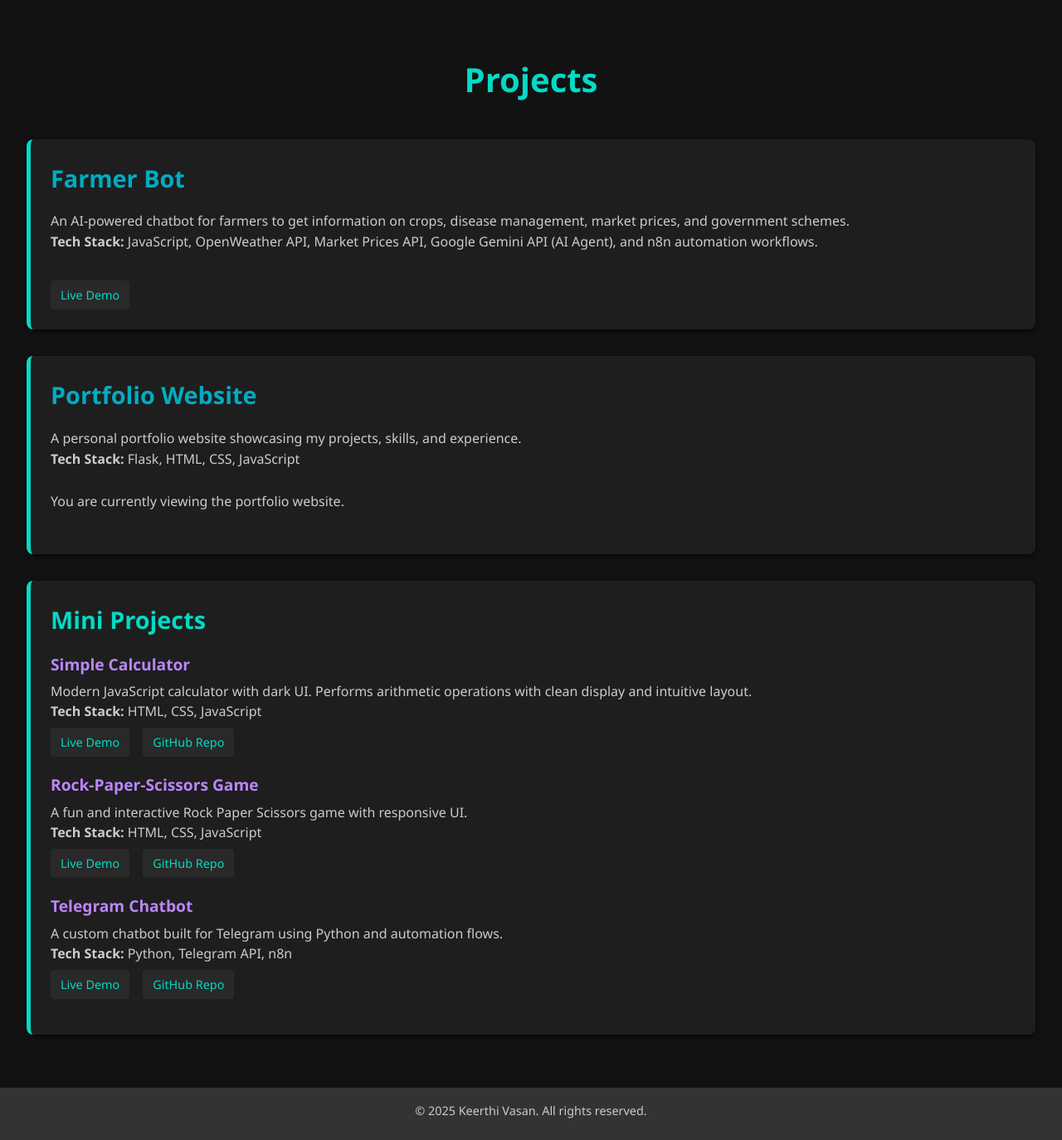
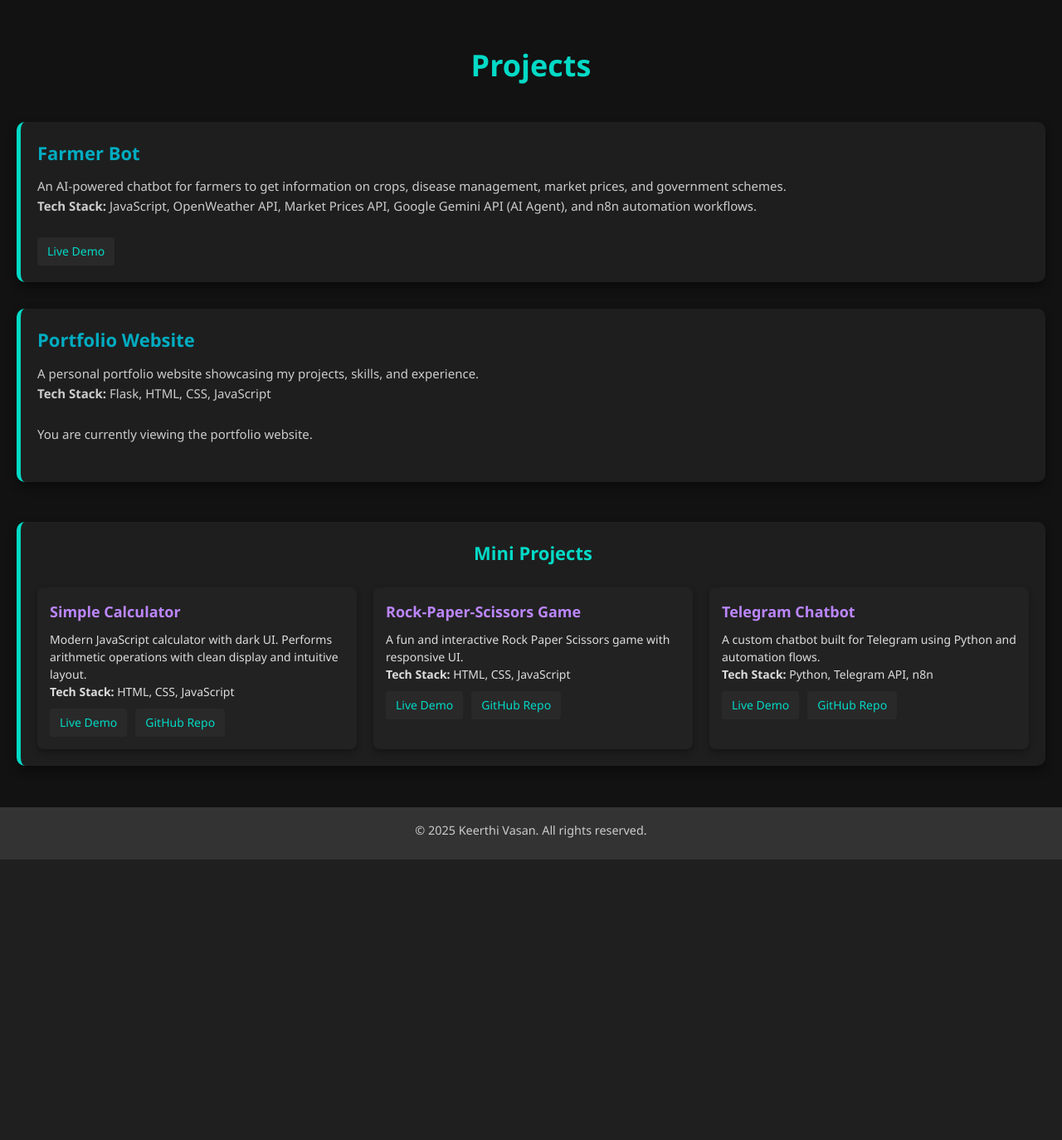
Before and after one commit to keerthivasan91/Personal-Website, a Flask app: page /projects in a window 1280 px wide. Shown: the part 75-1449 px from the top of the page at 83% size. After the commit the page ends 1111 px from the top, so only its background shows below. Run offline with Flask 3, Linux system fonts and the light colour scheme.

Commit message:
refactor projects section layout and enhance styling

```diff
--- a/static/styles.css
+++ b/static/styles.css
@@ -325,112 +325,114 @@ nav a.active {
 }
 
 /* Projects Section */
-#projects {
-    padding: clamp(3rem, 8vw, 4rem) clamp(1rem, 4vw, 2rem);
+.projects-section {
+  padding: 50px 20px;
   background-color: #121212;
+  color: #fff;
 }
 
-#projects h2 {
+.projects-section h2 {
   text-align: center;
-    font-size: clamp(2rem, 5vw, 2.5rem);
+  font-size: 36px;
   color: #03dac6;
-    margin-bottom: clamp(2rem, 5vw, 2.5rem);
+  margin-bottom: 40px;
 }
 
-.projects-container {
-    max-width: 1200px;
-    margin: 0 auto;
+/* Main Project */
+.project-entry {
+  background-color: #1e1e1e;
+  padding: 20px;
+  border-left: 5px solid #03dac6;
+  border-radius: 10px;
+  margin-bottom: 2rem;
+  box-shadow: 0 6px 12px rgba(0,0,0,0.4);
+  transition: transform 0.2s, border-color 0.3s;
 }
 
-.project-entry {
-    background-color: #1e1e1e;
-    color: #e0e0e0;
-    margin-bottom: 2rem;
-    padding: clamp(1rem, 3vw, 1.5rem);
-    border-left: 5px solid #03dac6;
-    border-radius: 8px;
-    box-shadow: 0 2px 6px rgba(0, 0, 0, 0.7);
+.project-entry:hover {
+  transform: translateY(-5px);
+  border-color: #00ffe0;
 }
 
 .project-entry h3 {
-    font-size: clamp(1.4rem, 4vw, 1.8rem);
+  font-size: 22px;
   color: #00acc1;
-    margin-bottom: 1rem;
+  margin-bottom: 10px;
 }
 
 .project-entry p {
-    font-size: clamp(0.9rem, 2.5vw, 1rem);
+  font-size: 15px;
+  line-height: 1.6;
   color: #ccc;
-    line-height: 1.6;
 }
 
-.project-entry.empty {
-    text-align: center;
-    border-left-color: #00acc1;
-}
-
-.project-entry.empty h3 {
-    color: #00acc1;
-    font-size: clamp(1.3rem, 3.5vw, 1.6rem);
-}
-
-.project-entry.empty p {
-    color: #aaa;
-}
-
+/* Mini Projects */
 .mini-projects {
+  margin-top: 3rem;
   background-color: #1e1e1e;
-    margin-top: 2rem;
-    padding: clamp(1rem, 3vw, 1.5rem);
+  padding: 20px;
   border-left: 5px solid #03dac6;
-    border-radius: 8px;
-    box-shadow: 0 2px 6px rgba(0, 0, 0, 0.7);
+  border-radius: 10px;
+  box-shadow: 0 6px 12px rgba(0,0,0,0.4);
 }
 
 .mini-projects h3 {
-    font-size: clamp(1.4rem, 4vw, 1.8rem);
   color: #03dac6;
-    margin-bottom: 1rem;
+  font-size: 22px;
+  margin-bottom: 1.5rem;
+  text-align: center;
 }
 
+/* Mini Projects Grid */
+.mini-projects-grid {
+  display: grid;
+  grid-template-columns: repeat(auto-fit, minmax(280px, 1fr));
+  gap: 20px;
+}
+
+/* Each Mini Project */
 .mini-project {
-    margin-bottom: 1.2rem;
+  background-color: #222;
+  padding: 15px;
+  border-radius: 8px;
+  box-shadow: 0 4px 8px rgba(0,0,0,0.3);
+  transition: transform 0.2s, background-color 0.2s;
+}
+
+.mini-project:hover {
+  transform: translateY(-5px);
+  background-color: #292929;
 }
 
 .mini-project h4 {
   color: #bb86fc;
-    margin-bottom: 0.3rem;
-    font-size: clamp(1rem, 2.8vw, 1.2rem);
+  margin-bottom: 8px;
+  font-size: 18px;
 }
 
 .mini-project p {
-    color: #ccc;
-    margin-bottom: 0.5rem;
-    font-size: clamp(0.9rem, 2.3vw, 1rem);
+  color: #ddd;
+  font-size: 14px;
+  margin-bottom: 10px;
   line-height: 1.5;
 }
 
-.mini-project a {
-    color: #03dac6;
-    text-decoration: underline;
-    font-weight: 500;
-}
-
+/* Project Links */
 .project-links {
   display: flex;
-    gap: clamp(0.5rem, 2vw, 1rem);
-    margin-top: 0.5rem;
   flex-wrap: wrap;
+  gap: 10px;
 }
 
 .project-links a {
   color: #03dac6;
   background-color: #292929;
-    padding: clamp(4px, 1.5vw, 6px) clamp(8px, 2.5vw, 12px);
+  padding: 6px 12px;
   border-radius: 4px;
   text-decoration: none;
-    transition: background 0.3s ease;
-    font-size: clamp(0.8rem, 2vw, 0.9rem);
+  font-size: 14px;
+  font-weight: 500;
+  transition: background 0.3s ease, color 0.3s ease;
 }
 
 .project-links a:hover {
@@ -438,86 +440,97 @@ nav a.active {
   color: #000;
 }
 
+
 /* Skills Section */
-#skills {
-    padding: clamp(3rem, 8vw, 4rem) clamp(1rem, 4vw, 2rem);
+.skills-section {
+  padding: 50px 20px;
   background-color: #121212;
+  color: #ffffff;
 }
 
-#skills h2 {
+.skills-section h2 {
   text-align: center;
-    font-size: clamp(2rem, 5vw, 2.5rem);
-    color: #03dac6;
-    margin-bottom: clamp(2rem, 5vw, 2.5rem);
+  color: #00ffe0;
+  font-size: 36px;
+  margin-bottom: 40px;
 }
 
-h3 {
-    color: #03dac6;
-    margin-bottom: 1.5rem;
-    font-size: clamp(1.5rem, 4vw, 2rem);
+.skills-section h3 {
+  color: #00ffe0;
+  font-size: 24px;
+  margin: 30px 0 20px;
 }
 
+/* Skill Cards */
 .skills-grid {
   display: grid;
-    grid-template-columns: repeat(auto-fit, minmax(min(250px, 100%), 1fr));
-    gap: clamp(1rem, 3vw, 1.5rem);
-    margin-bottom: 3rem;
-    max-width: 1200px;
-    margin-left: auto;
-    margin-right: auto;
+  grid-template-columns: repeat(auto-fit, minmax(150px, 1fr));
+  gap: 15px;
+}
+
+.soft-skills-grid {
+  grid-template-columns: repeat(auto-fit, minmax(120px, 1fr));
 }
 
 .skill-card {
   background-color: #1e1e1e;
-    color: #e0e0e0;
-    padding: clamp(1rem, 3vw, 1.5rem);
-    border-left: 5px solid #03dac6;
-    border-radius: 8px;
-    box-shadow: 0 2px 6px rgba(0, 0, 0, 0.7);
+  padding: 20px;
+  border-radius: 10px;
+  text-align: center;
+  font-weight: bold;
+  transition: transform 0.2s, background-color 0.2s;
+  box-shadow: 0 4px 6px rgba(0,0,0,0.3);
 }
 
-.skill-card h3 {
-    font-size: clamp(1.3rem, 3.5vw, 1.6rem);
-    color: #00acc1;
-    margin-bottom: 1rem;
+.skill-card:hover {
+  transform: translateY(-5px);
+  background-color: #222222;
 }
 
-.skill-card ul {
-    list-style: none;
-    padding: 0;
+/* Achievements */
+.achievements-container {
+  display: flex;
+  flex-wrap: wrap;
+  gap: 20px;
+  justify-content: center;
+}
+.achievement-card {
+  background-color: #1e1e1e;
+  border-left: 5px solid #00ffe0;
+  padding: 20px;
+  border-radius: 10px;
+  width: 100%;
+  max-width: 400px;
+  box-shadow: 0 6px 12px rgba(0,0,0,0.4);
+  transition: transform 0.2s, border-color 0.2s;
 }
 
-.skill-card li {
-    color: #ccc;
-    margin-bottom: 0.5rem;
-    font-size: clamp(0.9rem, 2.3vw, 1rem);
-    line-height: 1.5;
-}
-
-/* Achievement Section */
-.achievement-card {
-    background-color: #1e1e1e;
-    color: #e0e0e0;
-    padding: clamp(1rem, 3vw, 1.5rem);
-    border-left: 5px solid #03dac6;
-    border-radius: 8px;
-    box-shadow: 0 2px 6px rgba(0, 0, 0, 0.7);
-    margin-bottom: 1.5rem;
-    max-width: 1200px;
-    margin-left: auto;
-    margin-right: auto;
-    margin-bottom: 1.5rem;
+.achievement-card:hover {
+  transform: translateY(-5px);
+  border-color: #ff9f1a;
 }
 
 .achievement-card h4 {
-    font-size: clamp(1.2rem, 3vw, 1.4rem);
-    color: #00acc1;
-    margin-bottom: 1rem;
+  color: #00ffe0;
+  margin-bottom: 10px;
+  font-size: 18px;
 }
 
 .achievement-card p {
-    font-size: clamp(0.9rem, 2.3vw, 1rem);
-    line-height: 1.6;
+  color: #ffffff;
+  font-size: 14px;
+  margin-bottom: 10px;
+}
+
+.achievement-card .cert-link {
+  color: #ff9f1a;
+  text-decoration: none;
+  font-weight: bold;
+  transition: color 0.2s;
+}
+
+.achievement-card .cert-link:hover {
+  color: #00ffe0;
 }
 
 /* Contact Section */
```
Lines whose indentation alone changed are shown as unchanged.
